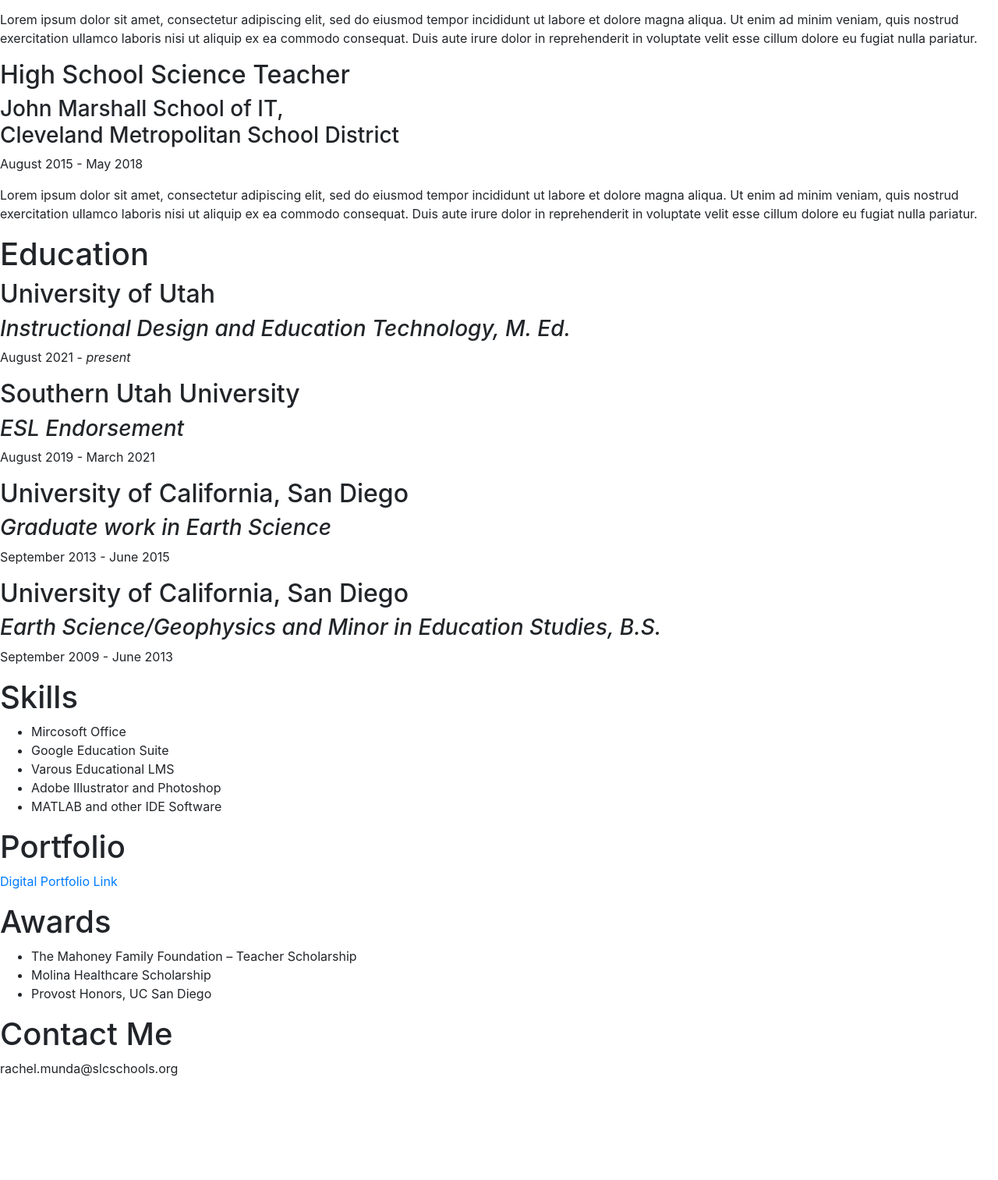
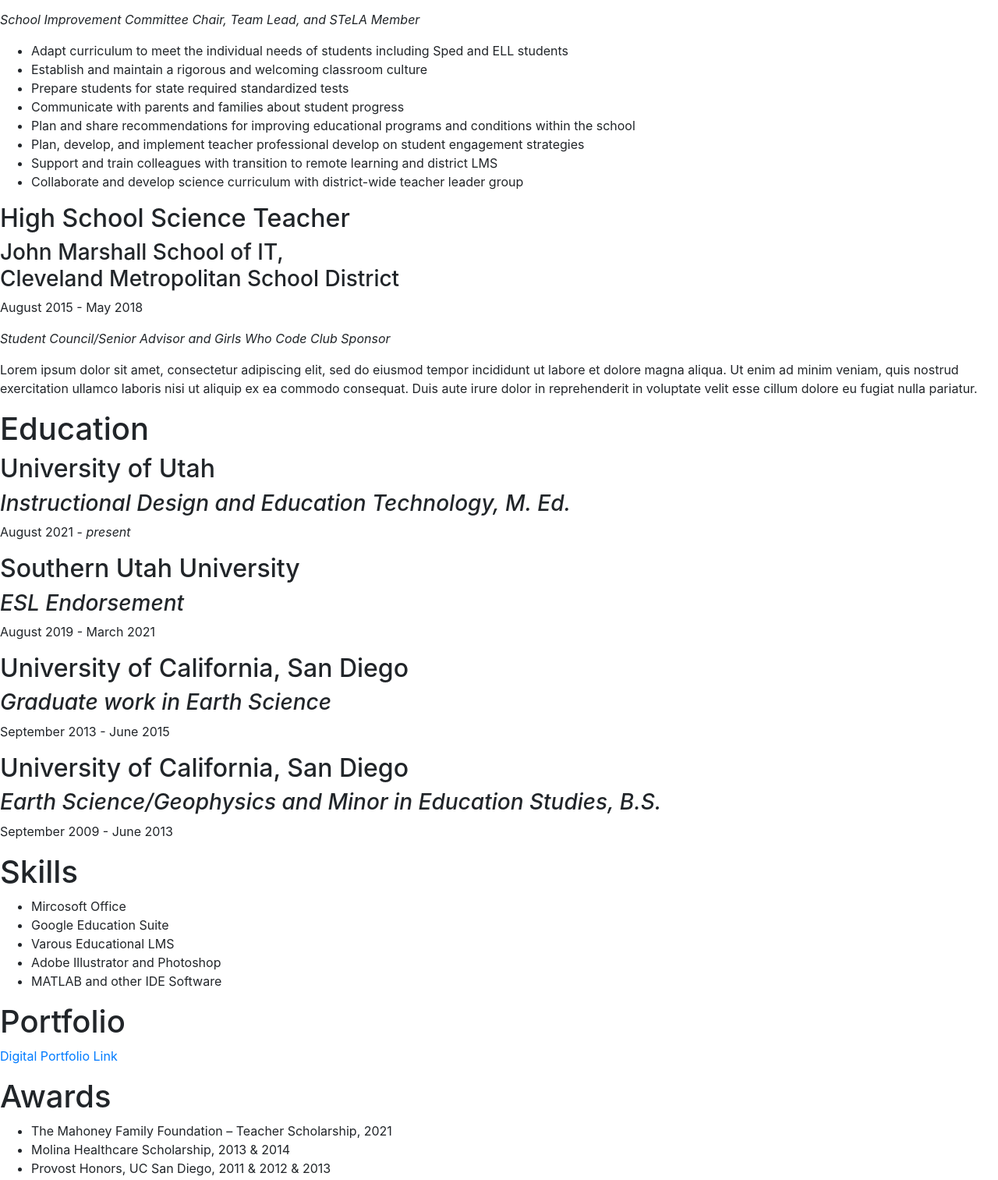
Before and after one commit to racheljmunda/EDPS6560_Rachel_Munda, a plain HTML site: page index.html in a window 1280 px wide. Shown: the part 1209-2722 px from the top of the page at 78% size. Before the commit the page ends 2607 px from the top, so only its background shows below. Drawn offline with nearby package versions, Linux system fonts and the light colour scheme.

Commit message:
Update index.html

```diff
--- a/index.html
+++ b/index.html
@@ -82,14 +82,26 @@
 			<h2>Middle School Science Teacher</h2>
 			<h3>Glendale Middle School, <br /><span>Salt Lake City School District</span></h3>
 			<p>August 2018 - <em>present</em></p>
+			<p><em>School Improvement Committee Chair, Team Lead, and STeLA Member</em></p>
 			<p class="par_exp">
-				Lorem ipsum dolor sit amet, consectetur adipiscing elit, sed do eiusmod tempor incididunt ut labore et dolore magna aliqua. Ut enim ad minim veniam,
-				quis nostrud exercitation ullamco laboris nisi ut aliquip ex ea commodo consequat. Duis aute irure dolor in reprehenderit in voluptate velit esse
-				cillum dolore eu fugiat nulla pariatur.
+				<ul>
+					<li>Adapt curriculum to meet the individual needs of students including Sped and ELL
+						students</li>
+					<li>Establish and maintain a rigorous and welcoming classroom culture</li>
+					<li>Prepare students for state required standardized tests</li>
+					<li>Communicate with parents and families about student progress</li>
+					<li>Plan and share recommendations for improving educational programs and
+						conditions within the school</li>
+					<li>Plan, develop, and implement teacher professional develop on student engagement
+						strategies </li>
+					<li>Support and train colleagues with transition to remote learning and district LMS</li>
+					<li>Collaborate and develop science curriculum with district-wide teacher leader group</li>
+				</ul>
 			</p>
 			<h2>High School Science Teacher</h2>
 			<h3>John Marshall School of IT, <br /><span>Cleveland Metropolitan School District</span></h3>
 			<p>August 2015 - May 2018</p>
+			<p><em>Student Council/Senior Advisor and Girls Who Code Club Sponsor</em></p>
 			<p class="par_exp">
 				Lorem ipsum dolor sit amet, consectetur adipiscing elit, sed do eiusmod tempor incididunt ut labore et dolore magna aliqua. Ut enim ad minim veniam,
 				quis nostrud exercitation ullamco laboris nisi ut aliquip ex ea commodo consequat. Duis aute irure dolor in reprehenderit in voluptate velit esse
@@ -140,9 +152,9 @@
 			<!-- Start Awards Section -->
 			<h1>Awards</h1>
 			<ul>
-				<li>The Mahoney Family Foundation – Teacher Scholarship</li>
-				<li>Molina Healthcare Scholarship</li>
-				<li>Provost Honors, UC San Diego</li>
+				<li>The Mahoney Family Foundation – Teacher Scholarship, 2021</li>
+				<li>Molina Healthcare Scholarship, 2013 & 2014</li>
+				<li>Provost Honors, UC San Diego, 2011 & 2012 & 2013</li>
 			</ul>
 		</div>
 		<!-- End Awards Section -->
```
